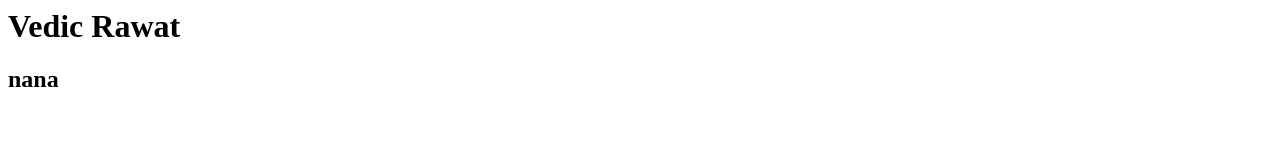
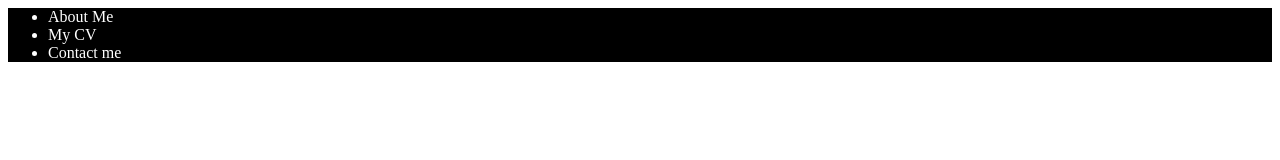
Before and after one commit to Vedic-Rawat/my-cv, a plain HTML site: page index.html in a window 1280 px wide. Drawn offline with Linux system fonts and the light colour scheme.

Commit message:
Update index.html

```diff
--- a/index.html
+++ b/index.html
@@ -1,10 +1,32 @@
 <html>
   <head>
     <title>My CV</title>
+    <style>
+      body
+      {
+        color:white;
+      }
+      .nav-main
+      {
+          background-color:black;
+/*           color:white; */
+      }
+      .nav-iteam
+      {
+          display:inline;
+      }
+
+    </style>
   </head>
 
   <body>
-    <h1>Vedic Rawat</h1>
-    <h2>nana</h2>
+    <nav>
+      <ul class="nav-main">
+        <li nav="nav-iteam">About Me</li>
+        <li nav="nav-iteam">My CV</li>
+        <li nav="nav-iteam">Contact me</li>
+      </ul>
+    </nav>
+
   </body>
 </html>
```
